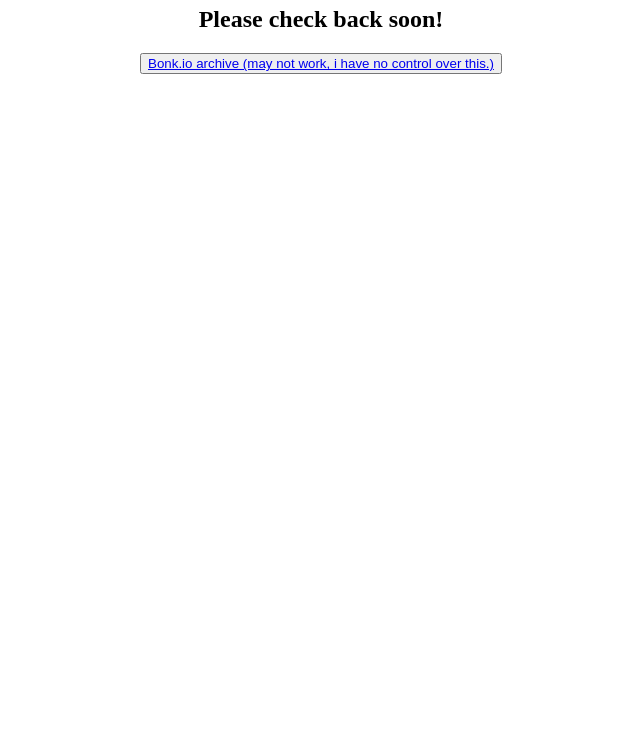
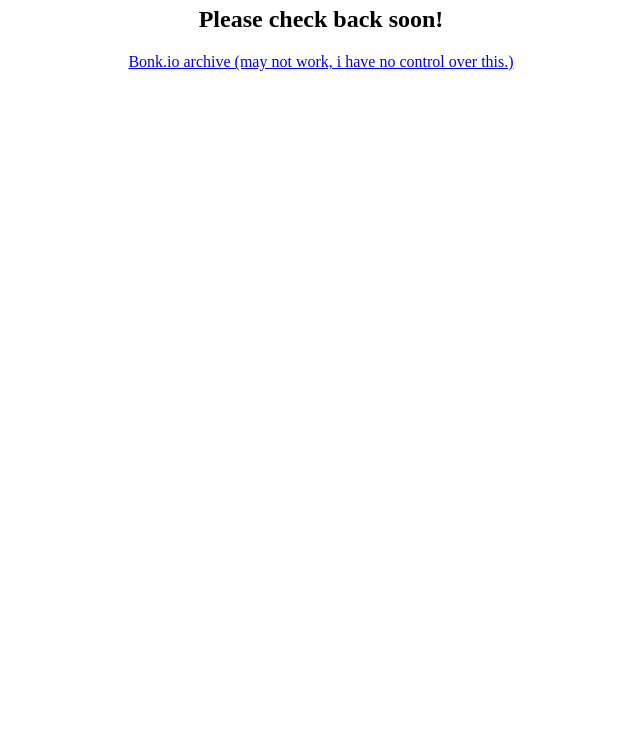
Before and after one commit to PitsPower/Alej0hio.github.io, a plain HTML site: page index.html in a window 1280 px wide. Shown: the part 60-800 px from the top of the page, without its empty margins (319-959 px from the left). Drawn offline with Linux system fonts and the light colour scheme.

Commit message:
looks like fix didnt push correctly
Whoopsies! Fixed issue (hopefully.)

```diff
--- a/index.html
+++ b/index.html
@@ -1,4 +1,4 @@
 <title>Alej0hio</title>
 <center><h1>Welcome to Alej0hio.</h1>
 <h2>Please check back soon!</h2>
-<button><a href="https://alej0hio.github.io/bonkioarchive/index.html">Bonk.io archive (may not work, i have no control over this.)</a></button>
+<a href="https://alej0hio.github.io/bonkioarchive/index.html">Bonk.io archive (may not work, i have no control over this.)</a>
```
